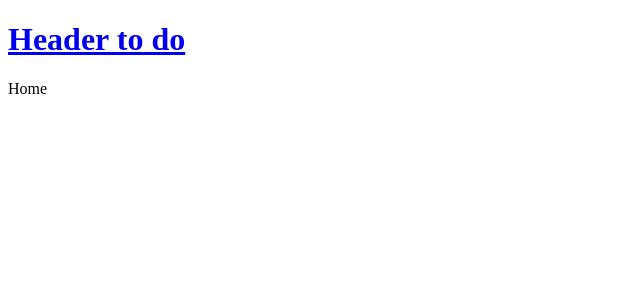
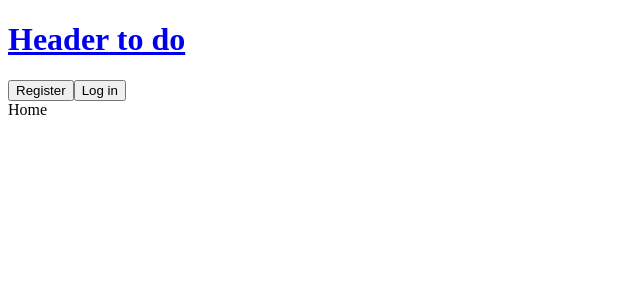
Before and after one commit to jersonmorrow/badge-generator-front-end, a React (Create React App) app: page / in a window 1280 px wide. Shown: the top 300 px of the page, without its empty margins (0-640 px from the left). Built offline with nearby package versions, Linux system fonts and the light colour scheme; the HTML template or start-up script is replaced by a standard one.

Commit message:
[Create] AuthOptions component

```diff
--- /dev/null
+++ b/src/features/auth/authOptions/index.jsx
@@ -0,0 +1,18 @@
+import react from 'react'
+import { useHistory } from 'react-router-dom'
+
+function AuthOptions() {
+    const history = useHistory();
+
+    const register = () => history.push('./register')
+    const login = () => history.push('./login')
+
+    return (
+        <div>
+        <button onClick={register}>Register</button>
+        <button onClick={login}>Log in</button>
+    </div>
+    )
+}
+
+export default AuthOptions
--- a/src/features/layout/header/index.jsx
+++ b/src/features/layout/header/index.jsx
@@ -1,10 +1,13 @@
 import React from 'react'
 import { Link } from 'react-router-dom'
+import AuthOptions from '../../auth/authOptions'
+
 function Header() {
     return <div>
         <Link to='./'>
             <h1>Header to do</h1>
         </Link>
+        <AuthOptions />
         </div>
 }
 
```
